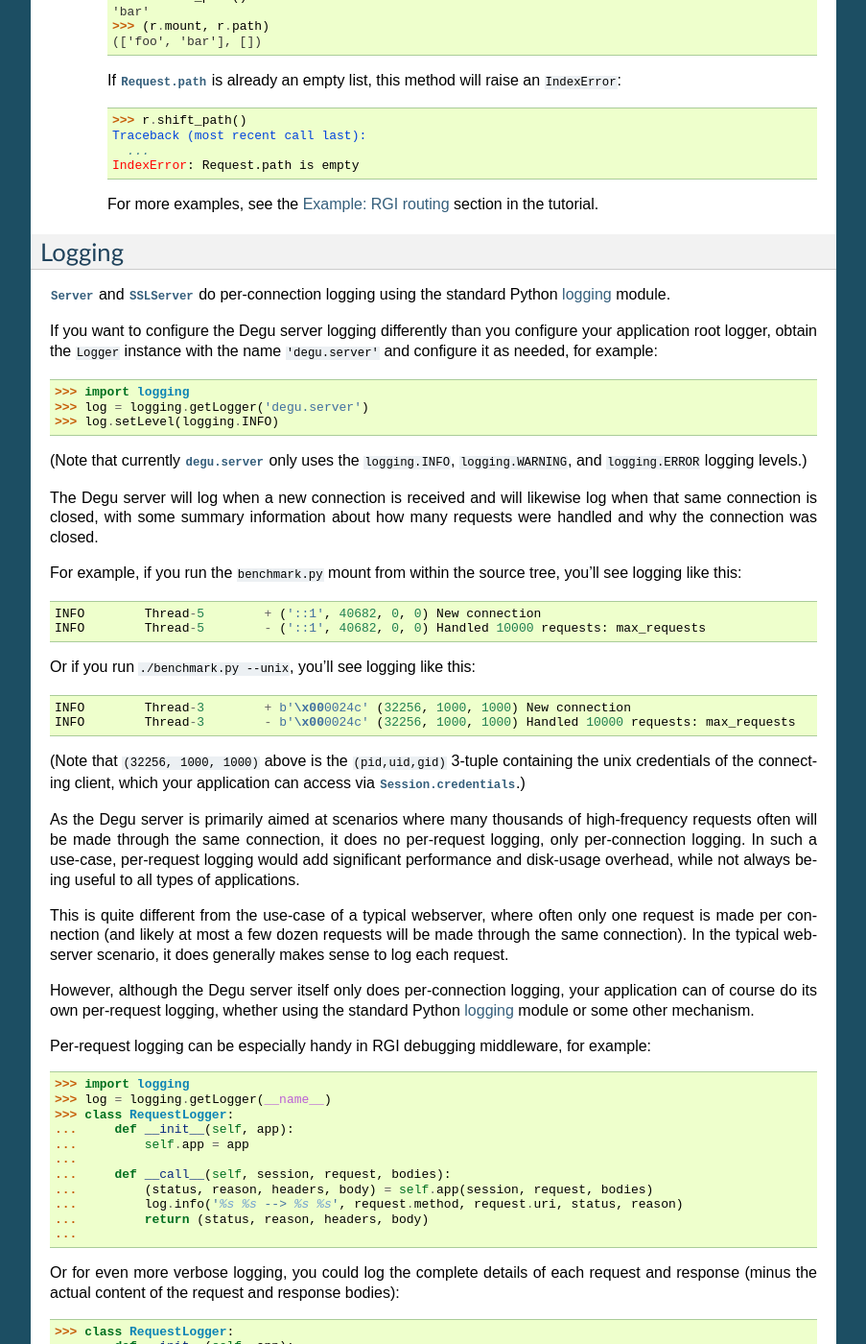
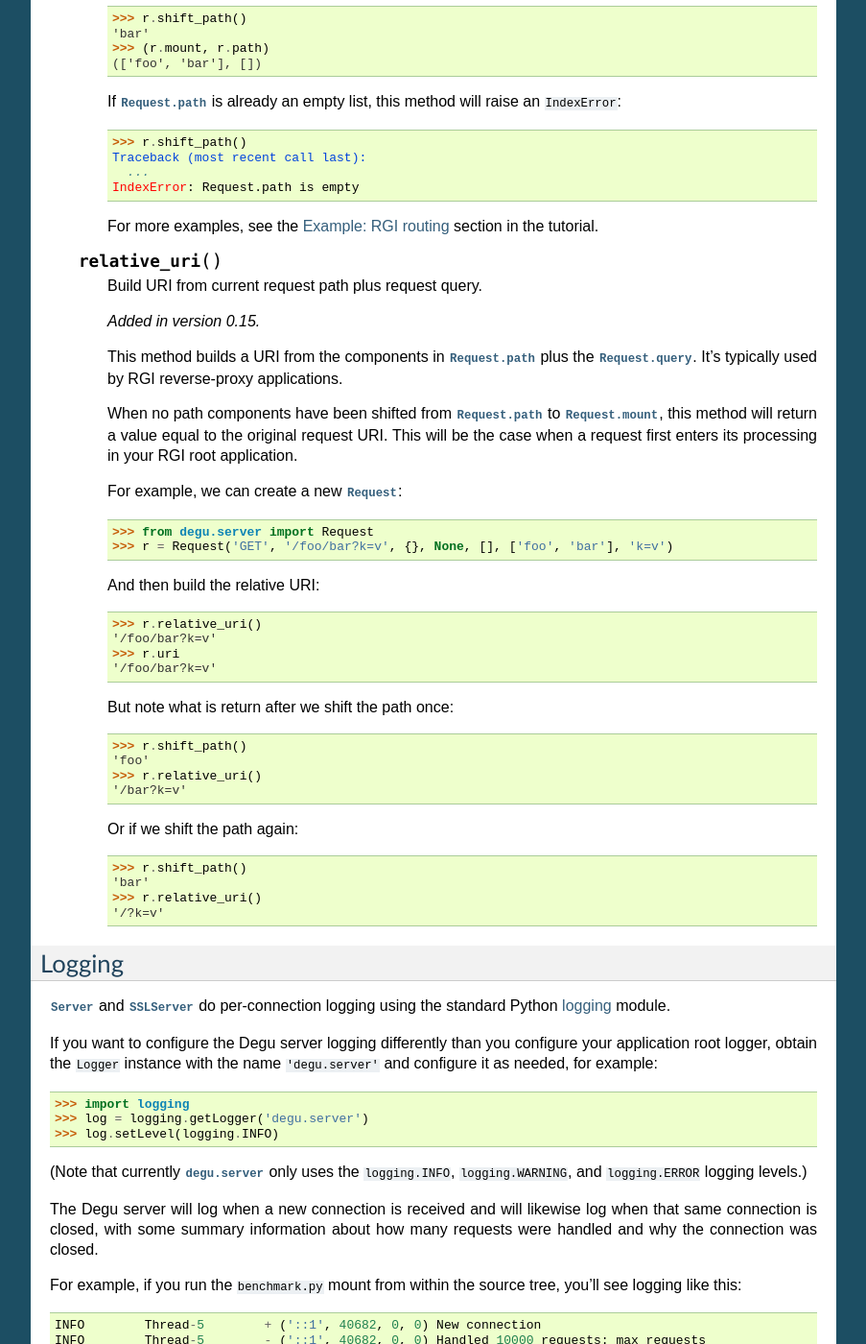
Before and after one commit to json420/degu, a Sphinx documentation site: the page built from doc/degu.server.rst, in a window 1280 px wide and 1400 px high, scrolled down 13421 px. Shown: the whole window at 96% size, without its empty margins (198-1101 px from the left). Built offline with Sphinx 7.4.7, drawn with Linux system fonts in a browser that asks for light colours; some of the changed text lies outside the part shown.

Commit message:
Document Request.relative_uri() method

```diff
--- a/doc/degu.server.rst
+++ b/doc/degu.server.rst
@@ -730,6 +730,7 @@ Both are documented below.
     Plus the following methods:
 
         *   :meth:`Request.shift_path()`
+        *   :meth:`Request.relative_uri()`
 
     .. versionchanged:: 0.15
         The :class:`Request` is now a custom object rather than a ``namedtuple``
@@ -856,6 +857,47 @@ Both are documented below.
 
         For more examples, see the :ref:`eg-routing` section in the tutorial.
 
+    .. method:: relative_uri()
+
+        Build URI from current request path plus request query.
+
+        .. versionadded:: 0.15
+
+        This method builds a URI from the components in :attr:`Request.path`
+        plus the :attr:`Request.query`.  It's typically used by RGI
+        reverse-proxy applications.
+
+        When no path components have been shifted from :attr:`Request.path` to
+        :attr:`Request.mount`, this method will return a value equal to the
+        original request URI.  This will be the case when a request first enters
+        its processing in your RGI root application.
+
+        For example, we can create a new :class:`Request`:
+
+        >>> from degu.server import Request
+        >>> r = Request('GET', '/foo/bar?k=v', {}, None, [], ['foo', 'bar'], 'k=v')
+
+        And then build the relative URI:
+
+        >>> r.relative_uri()
+        '/foo/bar?k=v'
+        >>> r.uri
+        '/foo/bar?k=v'
+
+        But note what is return after we shift the path once:
+
+        >>> r.shift_path()
+        'foo'
+        >>> r.relative_uri()
+        '/bar?k=v'
+
+        Or if we shift the path again:
+
+        >>> r.shift_path()
+        'bar'
+        >>> r.relative_uri()
+        '/?k=v'
+
 
 
 .. _server-logging:
--- a/doc/degu.util.rst
+++ b/doc/degu.util.rst
@@ -63,6 +63,11 @@ Functions
 
     Reconstruct a relative URI from an RGI *request* argument.
 
+    .. warning::
+
+        As of Degu :ref:`version-0.15`, this function is deprecated.  Please use
+        the :meth:`degu.server.Request.relative_uri()` method instead.
+
     This function is especially useful for RGI reverse-proxy applications when
     building the URI used in their forwarded HTTP client request.
 
```
